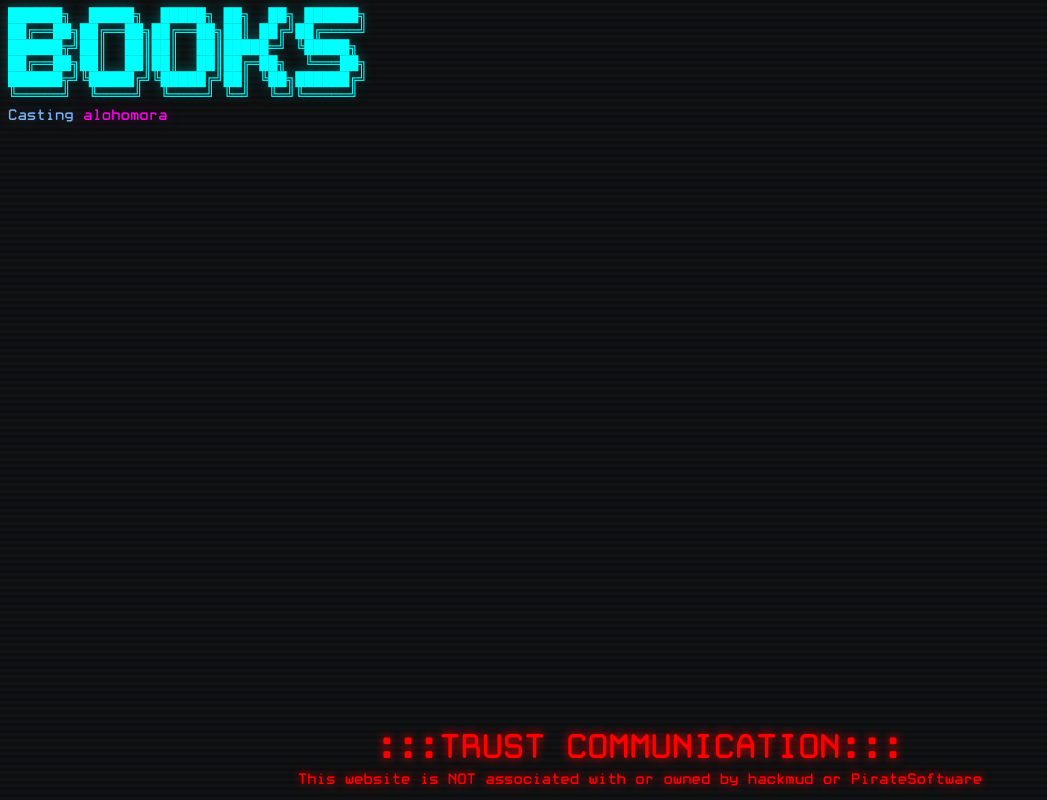
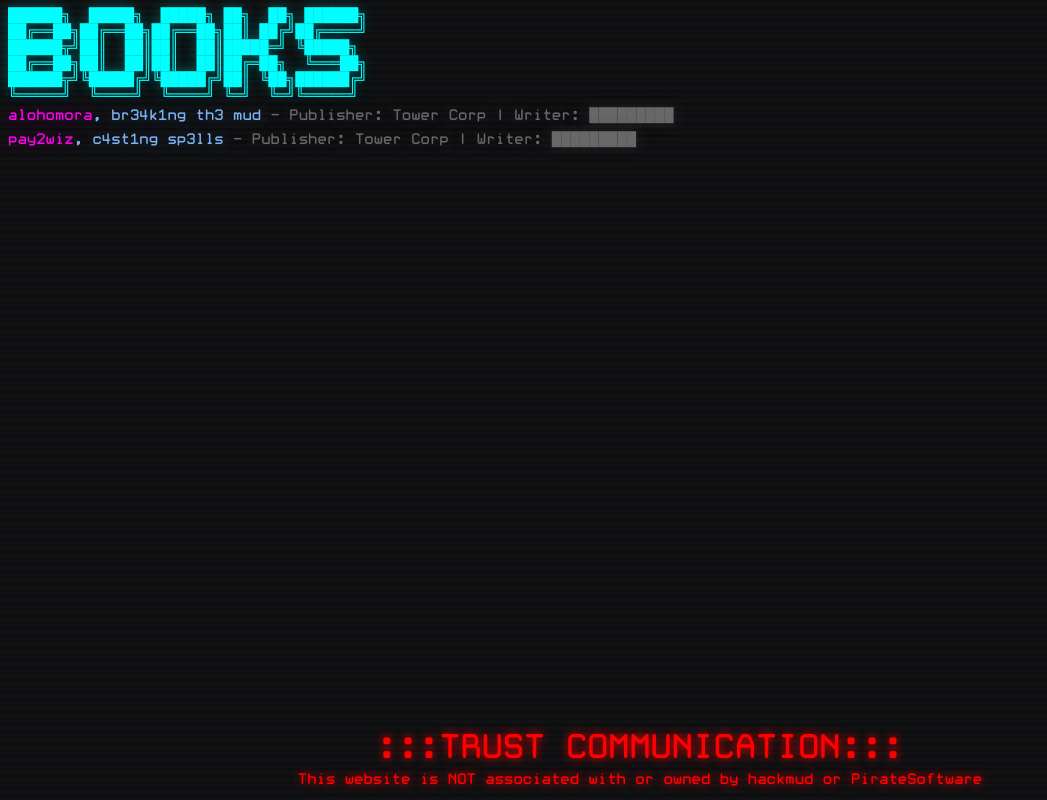
Before and after one commit to Awakened-Redstone/wizmud.com, a Next.js app: page /library in a window 1280 px wide. Shown: the whole page, without its empty margins (0-1047 px from the left). Built offline with nearby package versions, Linux system fonts and the light colour scheme.

Commit message:
wiz.mud {add: "pay2wiz"}

```diff
--- /dev/null
+++ b/src/app/books/pay2wiz/page.tsx
@@ -0,0 +1,20 @@
+import {Script} from "@/components/common";
+
+export default function Book() {
+  return (
+    <main className={"tracking-tight"}>
+      I&#39;m sorry, I can&#39;t give you this book yet, I&#39;m waiting for ████████ to authorize it
+    </main>
+  );
+
+  /*return (
+    <main>
+      No lock is too strong for a wizard
+      <br/><br/>
+      <Script>wiz.magic_missile</Script>
+      <br/>
+      Magic missile can crack open any magicless and soggy lock, simply cast&nbsp;
+      <Script>wiz.magic_missile &#123;t1: #s.your.target&#125;</Script>
+    </main>
+  );*/
+}
--- a/src/app/library/page.tsx
+++ b/src/app/library/page.tsx
@@ -22,7 +22,8 @@ export default function Library() {
         <span className={"flex"}>
           <Art className={"text-key"}>{bookText}</Art>
         </span>
-        Casting <span className={"text-value"}>alohomora</span>
+        <span className={"text-value"}>alohomora</span>, br34k1ng th3 mud <span className={"text-custom-c"}>- Publisher: Tower Corp | Writer: █████████</span><br/>
+        <span className={"text-value"}>pay2wiz</span>, c4st1ng sp3lls <span className={"text-custom-c"}>- Publisher: Tower Corp | Writer: █████████</span>
       </main>
     </>
   );
--- a/tailwind.config.ts
+++ b/tailwind.config.ts
@@ -7,7 +7,6 @@ const config: Config = {
     "./src/app/**/*.{js,ts,jsx,tsx,mdx}",
   ],
   theme: {
-    extend: {
     colors: {
       default: "#7AB2F4",
       username: "#9B9B9B",
@@ -82,7 +81,6 @@ const config: Config = {
         "Y": "#FF6A98",
         "Z": "#0C112B",
       }
-      }
     },
   },
   plugins: [],
```
Lines whose indentation alone changed are shown as unchanged.
